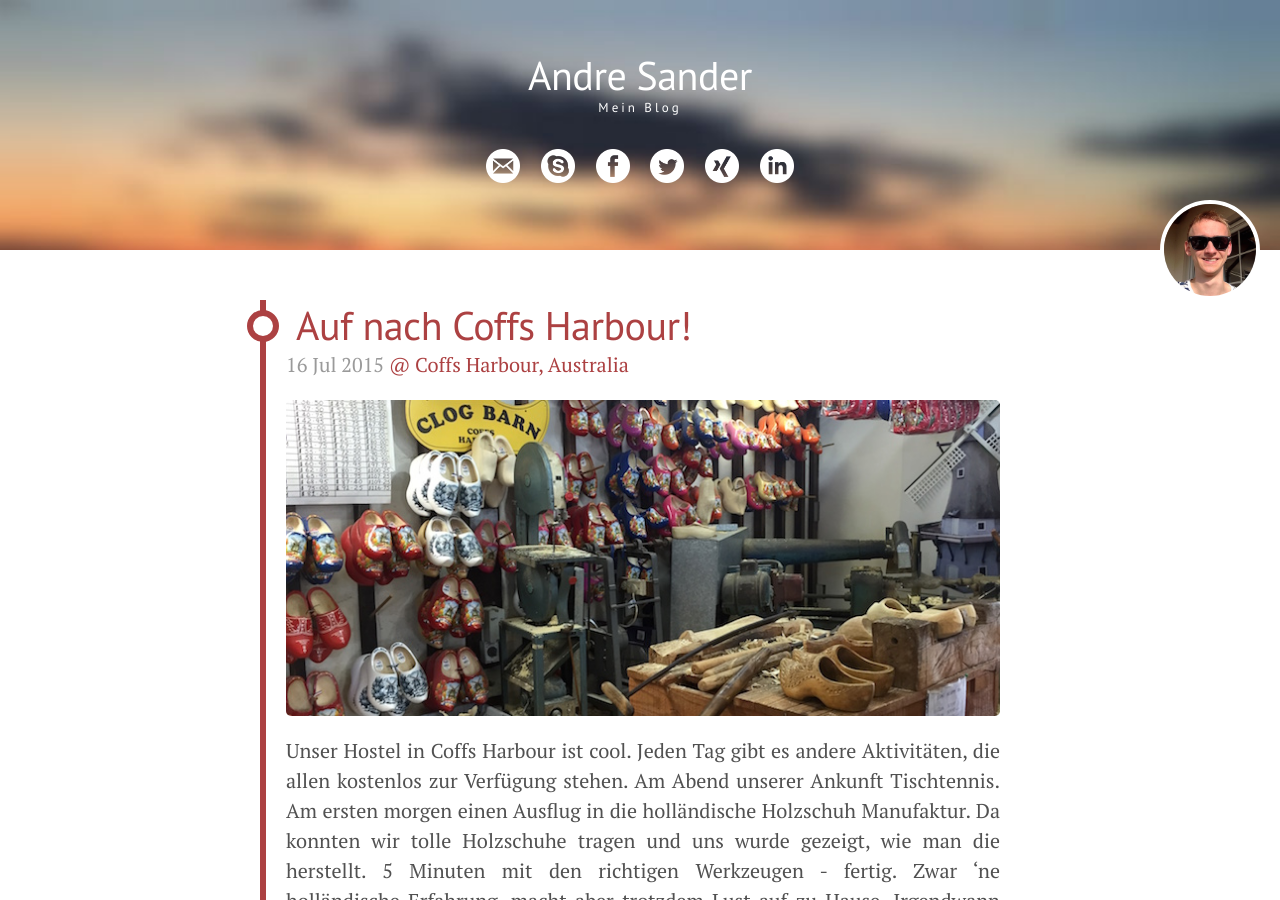
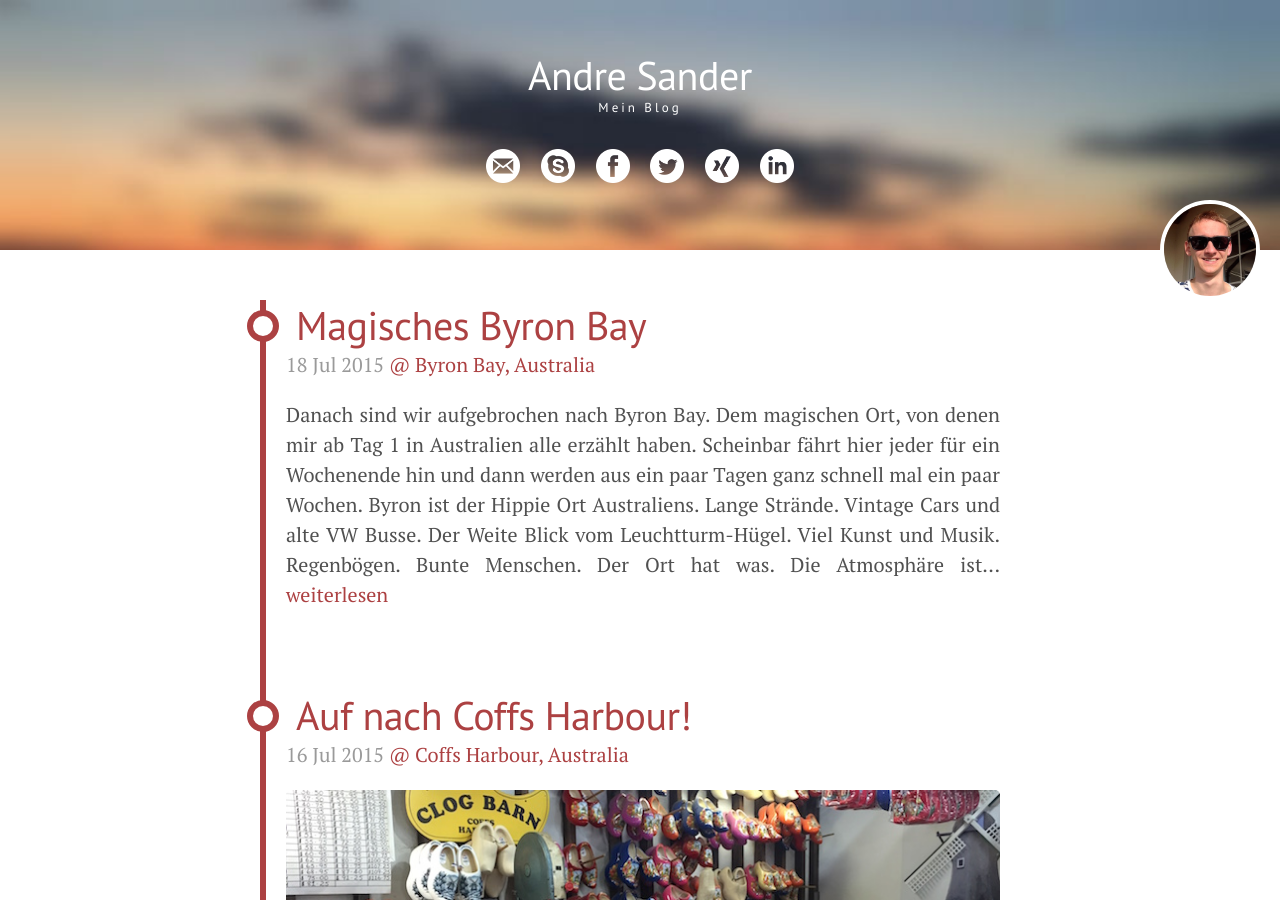
Before and after one commit to Sanderand/Sanderand.github.io, a Jekyll site: the page built from index.html, in a window 1280 px wide and 900 px high. Built offline with Jekyll 4.4.1, drawn with Linux system fonts in a browser that asks for light colours; Markdown is read by kramdown in place of the engine named in the settings; the list of posts is cut into pages by our own code; some of the changed lines change nothing that is shown; some of the changed text lies outside the part shown.

Commit message:
byron bay  + coffs harbour refac

```diff
--- a/_posts/2015-07-16-coffsharbour.md
+++ b/_posts/2015-07-16-coffsharbour.md
@@ -15,3 +15,5 @@ Kurz danach habe ich mir mit Aslan ein Kajak geliehen. Durch den super flachen F
 Am zweiten Morgen in Coffs Harbour sind wir auf eine geführte Tour gegangen. Whale Watching. Im australischen Winter wandern Wale aus den kalten südlichen Gewässern in den warmen Norden. Unter anderem vorbei an der australischen Ostküste. Hauptsächlich Buckelwale. Wenn man also nur ein paar Minuten lang auf's offene Wasser schaut, sieht man mit ein bisschen Glück die Walwanderungen. Das ist ein bisschen so wie nach Sternschnuppen gucken.
 
 Weil wir noch ausgechecken und das Auto beladen mussten, waren wir leider etwas später dran - aber genau pünktlich genug, um noch mitgenommen zu werden. Da haben wir wohl noch mal Glück gehabt. Auf einem schönen Segelboot, sind wir stundenlang über's offene Wasser getuckert. Zuerst haben wir eine Gruppe von Buckelwalen gesehen und uns angenähert. Die waren scheinbar nicht wirklich interessiert an uns. Also haben wir uns eine neue Gruppe von mindestens 8 riesiegen Walen gesucht, die dann auch an uns Interesse hatten. Wir sind den Tieren dann tatsächlich auch hautnah gekommen und mit ihnen zusammen Richtung Norden gewandert. Wirklich beeindruckend, wenn sie aus dem Wasser aufgetaucht sind und ihre Fontänen versprüht haben. Kurz bevor wir dann umgekehrt sind, stand für ein paar Sekunden die Zeit still: Einer der Wale ist aus dem Wasser gesprungen und stand direkt neben dem Boot in der Luft. In gefühlter Zeitlupe führte der Riesenfisch dazu noch eine 360° Drehung durch, bevor er dann mit einem gewaltigen Klatsch ins Wasser eingetaucht ist. Unwirklich. Schwer in Worte zu fassen. Zum Abschied hat uns dann einer der Wale immer wieder mit seiner Hinterflosse gewunken, bis wir am Horizont verschwunden sind.
+
+Zurück im Hafen ist dann noch zum krönenden Abschluss unser gemeinsamen Reiseportmonaie ins Wasser geweht. Geil. Also schnell zurück zum Auto. Badehose angezogen. Taucherbrille aufgesetzt. Und rein ins Wasser. 4.50 Meter ist der Hafen tief. Das Portmonaie hab ich dann auch schnell wieder gefunden, weil das Wasser so klar war. Allerdings haben wir jetzt etwas Geld auf dem Meeresgrund verloren. Die Crew vom Boot fands lustig, ich nicht.
--- /dev/null
+++ b/_posts/2015-07-18-byronbay.md
@@ -0,0 +1,21 @@
+---
+layout: post
+title: Magisches Byron Bay
+location: Byron Bay, Australia
+---
+
+Danach sind wir aufgebrochen nach Byron Bay. Dem magischen Ort, von denen mir ab Tag 1 in Australien alle erzählt haben. Scheinbar fährt hier jeder für ein Wochenende hin und dann werden aus ein paar Tagen ganz schnell mal ein paar Wochen. Byron ist der Hippie Ort Australiens. Lange Strände. Vintage Cars und alte VW Busse. Der Weite Blick vom Leuchtturm-Hügel. Viel Kunst und Musik. Regenbögen. Bunte Menschen. Der Ort hat was. Die Atmosphäre ist irgendwie besonders, ein bisschen so wie schon in Melbourne. Tagsüber ist jetzt in der Sonne richtig sommerlich. Nachts oder in Wind ist es dann wieder richtig kalt. Nachts frieren wir halt.
+
+![Main Beach]({{ site.url }}/public/post_img/byron2.jpg)
+
+Wenn man morgens aus dem Zimmer kommt, sieht man die Sonne durch die Palmen auf die bunt bemalte Fassaden des Holzhaushostels scheinen. Im Innenhof plätschert ein Swimming Pool. Der Wind jagt durch die Palmen und kühlt die heiße Sonne auf der Haut. An den exotischen Rufen der Tropenvögel erkennt man, dass man so langsam in ein anderes Klima kommt. Volleyball, Tischtennis, Joga, Massagen, Kartenlesen, Digeridoo-Kurse und viele andere Dinge werden hier angeboten. Byron ist für seine praktizierten alternativen Heilmethoden beliebt. Einfach nur in einer der Hängematten am See schaukeln ist auch schon gut. Viele Leute Zelten hier auch. Entweder in eigenen Zelten oder aber im Riesen-Teepee mit Holzofen. Im Gruppenzimmer stehen lange Holztische und Bänke. Um das Feuer herum stehen Sofas. Wohnzimmer Atmosphäre mit viel Kunst und Regenbögen. Voll schön hier. Viele Leute mit Rastalocken und weiten Hippie Klamotten. Auch ein paar zwielichtige Gestalten hier.
+
+Ein Ausflug zum Leuchttum lohnt sich hier. Nach dem man die Anhöhe erst mal heraufgestiegen ist, wird man mit einem weiten Blick entlang der Ostküste belohnt. Von hier aus kann man Wale und jetzt sogar auch Delphine sehen. Auf der anderen Seite des Hügels kann man zum Wasser herunter wandern und auf die Vulkangestein-Klippen steigen. Hier peitschen die Wellen nur so gegen die Felsen.
+
+![The Cliffs]({{ site.url }}/public/post_img/byron1.jpg)
+
+Am Meer gibt es so eine Art Trim-Dich-Pfad. Eine schöne Strecke zum laufen gehen mit einigen Übungen alle paar hundert Meter. An einer dieser Übungen habe ich es dann auch geschafft mein Handy von einem Pfosten zu treten. Das Ergebnis: Display gerissen. Yay.
+
+Auch mit dem Fahrrad kann man hier an Stränden entlang fahren. Der Sonnenuntergang ist besonders schön vom **Main Beach**. Hier versammeln sich dann viele bunte Menschen und machen zusammen ein bisschen Musik und schauen aufs Wasser. In Byron bin ich dann auch über ein kostenloses Grillfest gestoßen. Voll cool und nette Menschen überall. Generell scheint hier alles sehr locker zu sein. Wenn man Abends rausgehen will, dann geht man halt in Flip Flops.
+
+Wir werden wahrscheinlich jetzt noch einen oder zwei Tage hier bleiben, mal ein Surfboard ausleihen, oder einfach in der Sonne entspannen. Nach über 2130 Kilometern, müssen wir jetzt auch weiter nach Norden. Gold Coast, Brisbane, Noosa und Cairns warten schon auf uns.
```
Also changed, not shown: public/post_img/byron1.jpg (added), public/post_img/byron2.jpg (added).
